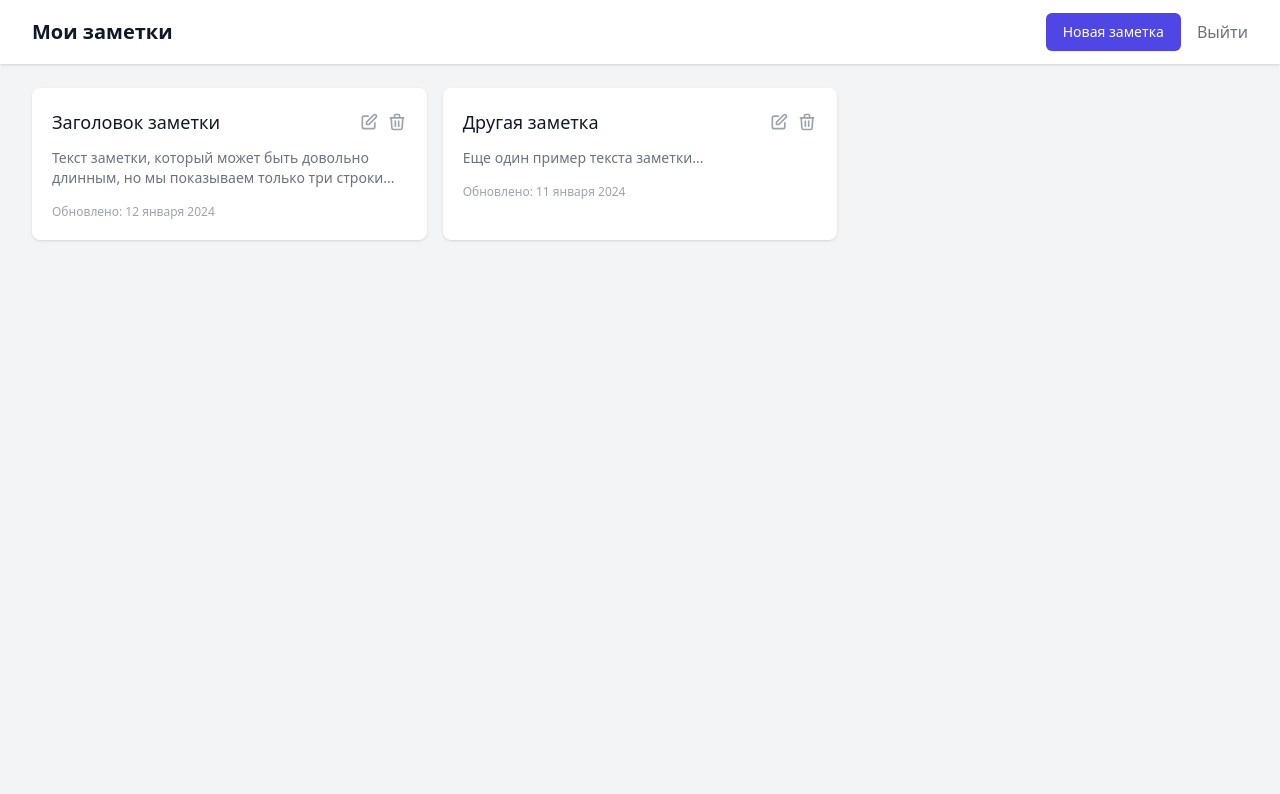
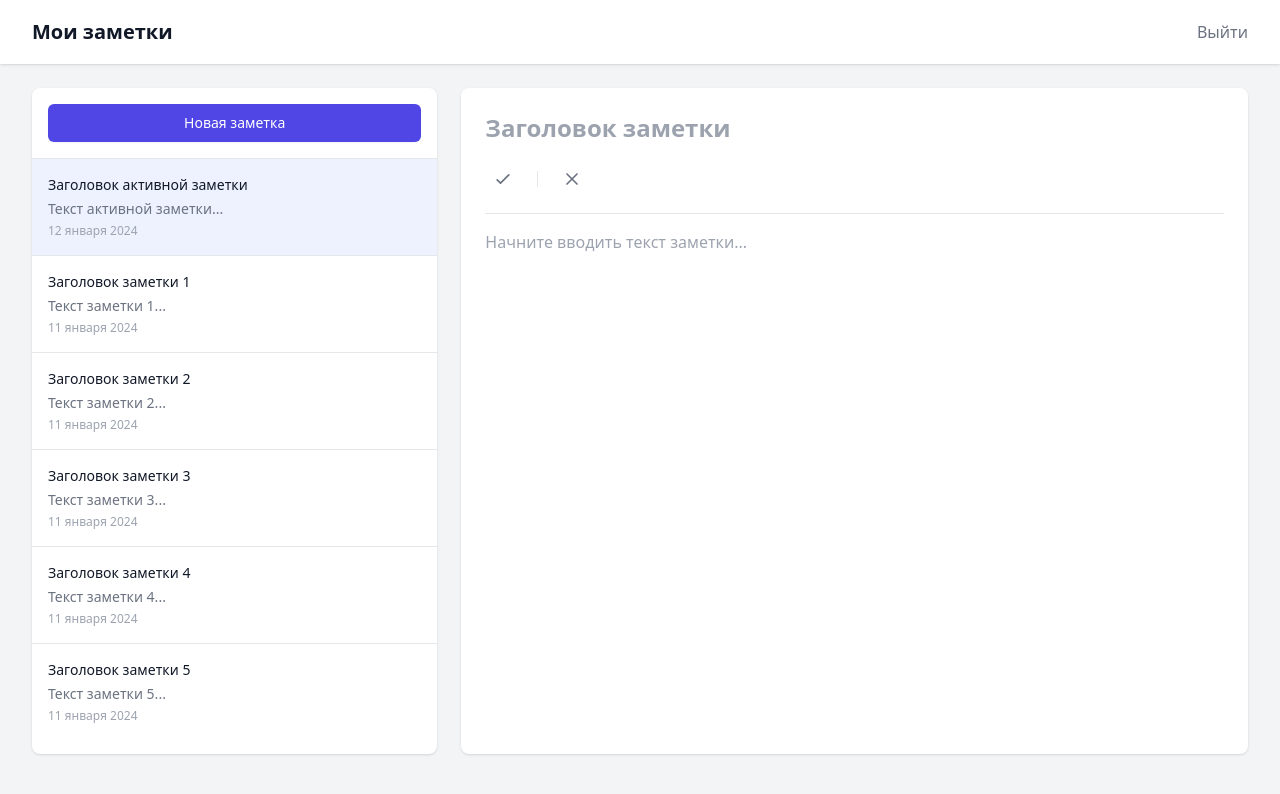
Before and after one commit to golubvladimir/notes, a Nuxt app in the folder frontend/: page /notes in a window 1280 px wide. Shown: the top 794 px of the page. Built offline with nearby package versions, Linux system fonts and the light colour scheme.

Commit message:
move to one page for notes

```diff
--- a/frontend/nuxt.config.ts
+++ b/frontend/nuxt.config.ts
@@ -6,9 +6,9 @@ export default defineNuxtConfig({
   hooks: {
     'pages:extend'(routes) {
       routes.push({
-        name: 'notes',
-        path: '/notes',
-        file: '~/pages/notes/[id].vue'
+        name: 'notes-id',
+        path: '/notes/:id',
+        file: '~/pages/notes/index.vue'
       })
     }
   },
--- a/frontend/pages/notes/[id].vue
+++ /dev/null
@@ -1,116 +0,0 @@
-<template>
-  <div class="min-h-screen bg-gray-100">
-    <!-- Header -->
-    <header class="bg-white shadow">
-      <div class="max-w-7xl mx-auto px-4 sm:px-6 lg:px-8">
-        <div class="flex justify-between h-16">
-          <div class="flex">
-            <div class="flex-shrink-0 flex items-center">
-              <h1 class="text-xl font-bold text-gray-900">Мои заметки</h1>
-            </div>
-          </div>
-          <div class="flex items-center">
-            <button
-              class="ml-4 text-gray-500 hover:text-gray-700"
-              @click="logout"
-            >
-              Выйти
-            </button>
-          </div>
-        </div>
-      </div>
-    </header>
-
-    <!-- Main content -->
-    <main class="py-6">
-      <div class="max-w-7xl mx-auto px-4 sm:px-6 lg:px-8">
-        <div class="flex gap-6">
-          <!-- Left sidebar with notes list -->
-          <div class="w-1/3 bg-white rounded-lg shadow">
-            <div class="p-4 border-b">
-              <button
-                class="w-full inline-flex items-center justify-center px-4 py-2 border border-transparent text-sm font-medium rounded-md shadow-sm text-white bg-indigo-600 hover:bg-indigo-700"
-              >
-                Новая заметка
-              </button>
-            </div>
-            <div class="divide-y divide-gray-200">
-              <!-- Note list item (active) -->
-              <div class="p-4 bg-indigo-50 cursor-pointer hover:bg-indigo-50">
-                <h3 class="text-sm font-medium text-gray-900">Заголовок активной заметки</h3>
-                <p class="mt-1 text-sm text-gray-500 line-clamp-2">
-                  Текст активной заметки...
-                </p>
-                <p class="mt-1 text-xs text-gray-400">12 января 2024</p>
-              </div>
-
-              <!-- Note list items -->
-              <div
-                v-for="i in 5"
-                :key="i"
-                class="p-4 cursor-pointer hover:bg-gray-50"
-              >
-                <h3 class="text-sm font-medium text-gray-900">Заголовок заметки {{ i }}</h3>
-                <p class="mt-1 text-sm text-gray-500 line-clamp-2">
-                  Текст заметки {{ i }}...
-                </p>
-                <p class="mt-1 text-xs text-gray-400">11 января 2024</p>
-              </div>
-            </div>
-          </div>
-
-          <!-- Right content area -->
-          <div class="flex-1 bg-white rounded-lg shadow">
-            <div class="p-6">
-              <!-- Note title -->
-              <input
-                type="text"
-                placeholder="Заголовок заметки"
-                class="block w-full text-2xl font-bold border-0 border-b border-transparent bg-white focus:border-indigo-600 focus:ring-0"
-              />
-
-              <!-- Editor toolbar -->
-              <div class="flex items-center space-x-4 my-4 pb-4 border-b border-gray-200">
-                <button
-                  class="p-2 text-gray-500 hover:text-gray-900 hover:bg-gray-100 rounded"
-                >
-                  <svg xmlns="http://www.w3.org/2000/svg" class="h-5 w-5" fill="none" viewBox="0 0 24 24" stroke="currentColor">
-                    <path stroke-linecap="round" stroke-linejoin="round" stroke-width="2" d="M5 13l4 4L19 7" />
-                  </svg>
-                </button>
-                <div class="h-4 w-px bg-gray-200"></div>
-                <button
-                  class="p-2 text-gray-500 hover:text-gray-900 hover:bg-gray-100 rounded"
-                >
-                  <svg xmlns="http://www.w3.org/2000/svg" class="h-5 w-5" fill="none" viewBox="0 0 24 24" stroke="currentColor">
-                    <path stroke-linecap="round" stroke-linejoin="round" stroke-width="2" d="M6 18L18 6M6 6l12 12" />
-                  </svg>
-                </button>
-              </div>
-
-              <!-- Note content -->
-              <textarea
-                placeholder="Начните вводить текст заметки..."
-                class="block w-full h-[calc(100vh-300px)] resize-none border-0 bg-white focus:ring-0"
-              ></textarea>
-            </div>
-          </div>
-        </div>
-      </div>
-    </main>
-  </div>
-</template>
-
-<script setup lang="ts">
-const logout = () => {
-  // Реализуем позже
-  console.log('Logout clicked')
-}
-</script>
-
-<style scoped>
-/* Убираем стандартные стили для textarea */
-textarea {
-  outline: none;
-}
-</style>
--- a/frontend/pages/notes/index.vue
+++ b/frontend/pages/notes/index.vue
@@ -10,11 +10,6 @@
             </div>
           </div>
           <div class="flex items-center">
-            <button
-              class="ml-3 inline-flex items-center px-4 py-2 border border-transparent text-sm font-medium rounded-md shadow-sm text-white bg-indigo-600 hover:bg-indigo-700 focus:outline-none focus:ring-2 focus:ring-offset-2 focus:ring-indigo-500"
-            >
-              Новая заметка
-            </button>
             <button
               class="ml-4 text-gray-500 hover:text-gray-700"
               @click="logout"
@@ -29,59 +24,75 @@
     <!-- Main content -->
     <main class="py-6">
       <div class="max-w-7xl mx-auto px-4 sm:px-6 lg:px-8">
-        <!-- Grid of notes -->
-        <div class="grid grid-cols-1 gap-4 sm:grid-cols-2 lg:grid-cols-3">
-          <!-- Note card (repeated for example) -->
-          <div class="bg-white overflow-hidden shadow rounded-lg">
-            <div class="p-5">
-              <div class="flex items-center justify-between">
-                <h3 class="text-lg font-medium text-gray-900">Заголовок заметки</h3>
-                <div class="flex space-x-2">
-                  <button class="text-gray-400 hover:text-gray-500">
-                    <svg xmlns="http://www.w3.org/2000/svg" class="h-5 w-5" fill="none" viewBox="0 0 24 24" stroke="currentColor">
-                      <path stroke-linecap="round" stroke-linejoin="round" stroke-width="2" d="M11 5H6a2 2 0 00-2 2v11a2 2 0 002 2h11a2 2 0 002-2v-5m-1.414-9.414a2 2 0 112.828 2.828L11.828 15H9v-2.828l8.586-8.586z" />
-                    </svg>
-                  </button>
-                  <button class="text-gray-400 hover:text-gray-500">
-                    <svg xmlns="http://www.w3.org/2000/svg" class="h-5 w-5" fill="none" viewBox="0 0 24 24" stroke="currentColor">
-                      <path stroke-linecap="round" stroke-linejoin="round" stroke-width="2" d="M19 7l-.867 12.142A2 2 0 0116.138 21H7.862a2 2 0 01-1.995-1.858L5 7m5 4v6m4-6v6m1-10V4a1 1 0 00-1-1h-4a1 1 0 00-1 1v3M4 7h16" />
-                    </svg>
+        <div class="flex gap-6">
+          <!-- Left sidebar with notes list -->
+          <div class="w-1/3 bg-white rounded-lg shadow">
+            <div class="p-4 border-b">
+              <button
+                class="w-full inline-flex items-center justify-center px-4 py-2 border border-transparent text-sm font-medium rounded-md shadow-sm text-white bg-indigo-600 hover:bg-indigo-700"
+              >
+                Новая заметка
               </button>
             </div>
+            <div class="divide-y divide-gray-200">
+              <!-- Note list item (active) -->
+              <div class="p-4 bg-indigo-50 cursor-pointer hover:bg-indigo-50">
+                <h3 class="text-sm font-medium text-gray-900">Заголовок активной заметки</h3>
+                <p class="mt-1 text-sm text-gray-500 line-clamp-2">
+                  Текст активной заметки...
+                </p>
+                <p class="mt-1 text-xs text-gray-400">12 января 2024</p>
               </div>
-              <p class="mt-3 text-gray-500 text-sm line-clamp-3">
-                Текст заметки, который может быть довольно длинным, но мы показываем только три строки...
+
+              <!-- Note list items -->
+              <div
+                v-for="i in 5"
+                :key="i"
+                class="p-4 cursor-pointer hover:bg-gray-50"
+              >
+                <h3 class="text-sm font-medium text-gray-900">Заголовок заметки {{ i }}</h3>
+                <p class="mt-1 text-sm text-gray-500 line-clamp-2">
+                  Текст заметки {{ i }}...
                 </p>
-              <div class="mt-4 text-xs text-gray-400">
-                Обновлено: 12 января 2024
+                <p class="mt-1 text-xs text-gray-400">11 января 2024</p>
               </div>
             </div>
           </div>
 
-          <!-- Повторим карточку для примера -->
-          <div class="bg-white overflow-hidden shadow rounded-lg">
-            <div class="p-5">
-              <div class="flex items-center justify-between">
-                <h3 class="text-lg font-medium text-gray-900">Другая заметка</h3>
-                <div class="flex space-x-2">
-                  <button class="text-gray-400 hover:text-gray-500">
+          <!-- Right content area -->
+          <div class="flex-1 bg-white rounded-lg shadow">
+            <div class="p-6">
+              <!-- Note title -->
+              <input
+                type="text"
+                placeholder="Заголовок заметки"
+                class="block w-full text-2xl font-bold border-0 border-b border-transparent bg-white focus:border-indigo-600 focus:ring-0"
+              />
+
+              <!-- Editor toolbar -->
+              <div class="flex items-center space-x-4 my-4 pb-4 border-b border-gray-200">
+                <button
+                  class="p-2 text-gray-500 hover:text-gray-900 hover:bg-gray-100 rounded"
+                >
                   <svg xmlns="http://www.w3.org/2000/svg" class="h-5 w-5" fill="none" viewBox="0 0 24 24" stroke="currentColor">
-                      <path stroke-linecap="round" stroke-linejoin="round" stroke-width="2" d="M11 5H6a2 2 0 00-2 2v11a2 2 0 002 2h11a2 2 0 002-2v-5m-1.414-9.414a2 2 0 112.828 2.828L11.828 15H9v-2.828l8.586-8.586z" />
+                    <path stroke-linecap="round" stroke-linejoin="round" stroke-width="2" d="M5 13l4 4L19 7" />
                   </svg>
                 </button>
-                  <button class="text-gray-400 hover:text-gray-500">
+                <div class="h-4 w-px bg-gray-200"></div>
+                <button
+                  class="p-2 text-gray-500 hover:text-gray-900 hover:bg-gray-100 rounded"
+                >
                   <svg xmlns="http://www.w3.org/2000/svg" class="h-5 w-5" fill="none" viewBox="0 0 24 24" stroke="currentColor">
-                      <path stroke-linecap="round" stroke-linejoin="round" stroke-width="2" d="M19 7l-.867 12.142A2 2 0 0116.138 21H7.862a2 2 0 01-1.995-1.858L5 7m5 4v6m4-6v6m1-10V4a1 1 0 00-1-1h-4a1 1 0 00-1 1v3M4 7h16" />
+                    <path stroke-linecap="round" stroke-linejoin="round" stroke-width="2" d="M6 18L18 6M6 6l12 12" />
                   </svg>
                 </button>
               </div>
-              </div>
-              <p class="mt-3 text-gray-500 text-sm line-clamp-3">
-                Еще один пример текста заметки...
-              </p>
-              <div class="mt-4 text-xs text-gray-400">
-                Обновлено: 11 января 2024
-              </div>
+
+              <!-- Note content -->
+              <textarea
+                placeholder="Начните вводить текст заметки..."
+                class="block w-full h-[calc(100vh-300px)] resize-none border-0 bg-white focus:ring-0"
+              ></textarea>
             </div>
           </div>
         </div>
@@ -96,3 +107,10 @@ const logout = () => {
   console.log('Logout clicked')
 }
 </script>
+
+<style scoped>
+/* Убираем стандартные стили для textarea */
+textarea {
+  outline: none;
+}
+</style>
```
Lines whose indentation alone changed are shown as unchanged.
